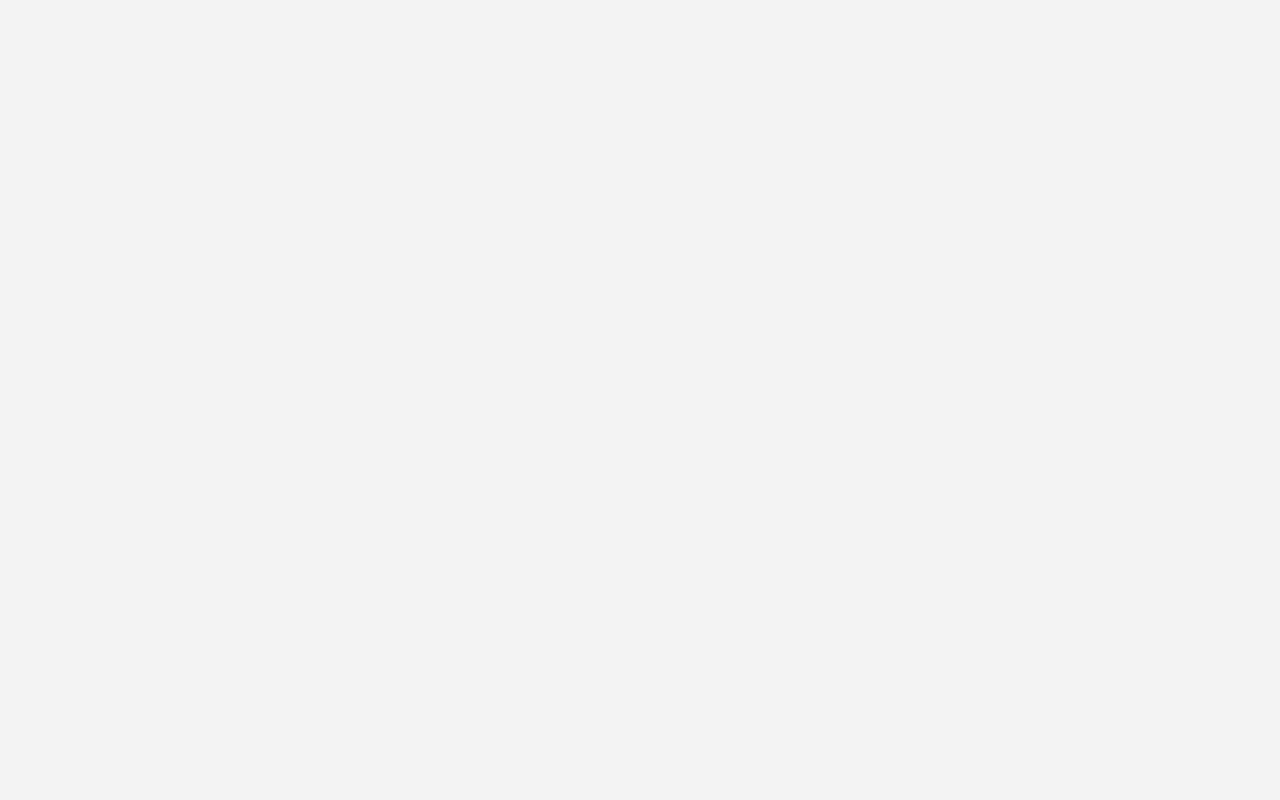
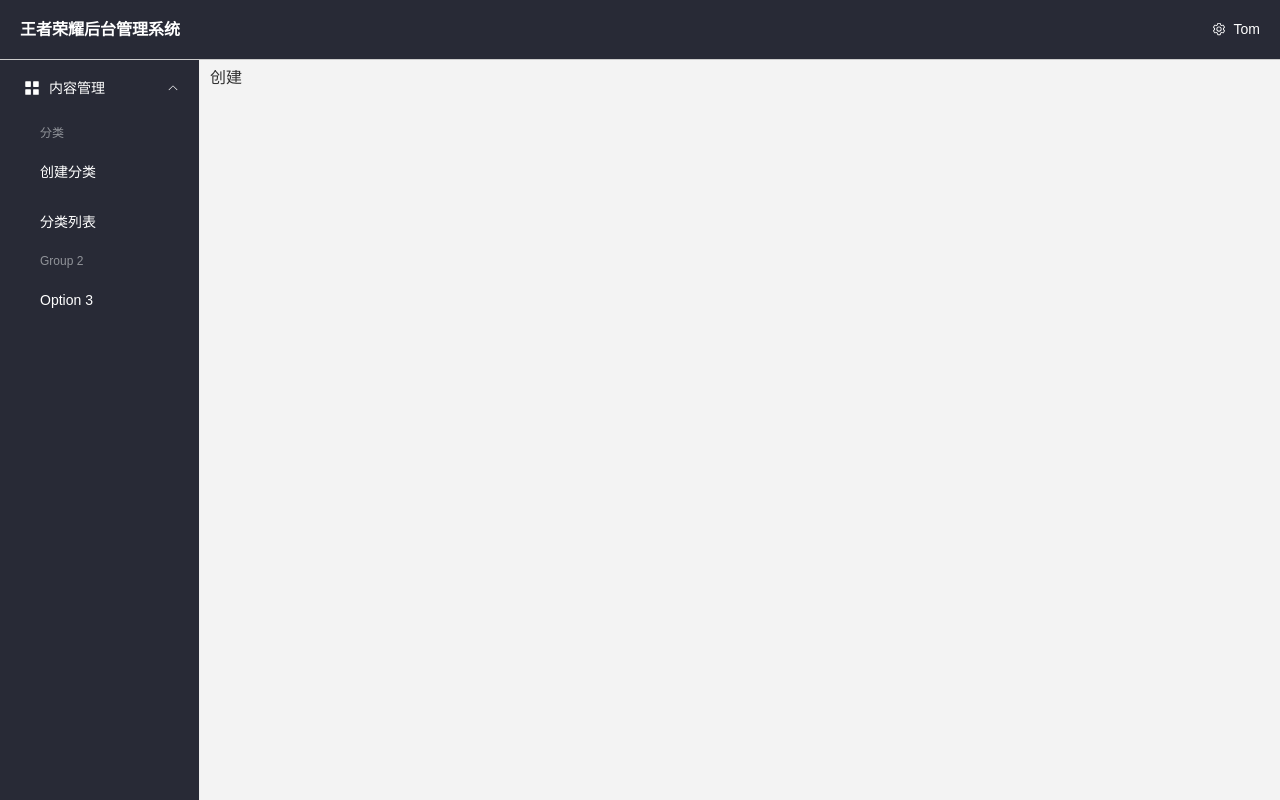
Before and after one commit to yanmiao99/honor-of-kings-project, a Vue app in the folder admin/: page /#/categories/create in a window 1280 px wide. Before the commit this address had no page. Built offline with nearby package versions, Linux system fonts and the light colour scheme.

Commit message:
feat : categories 布局

```diff
--- a/admin/src/router/index.js
+++ b/admin/src/router/index.js
@@ -1,14 +1,26 @@
-import { createRouter, createWebHashHistory } from "vue-router";
+import {createRouter, createWebHashHistory} from 'vue-router'
 
 const router = createRouter({
   history: createWebHashHistory(import.meta.env.BASE_URL), // history: createWebHistory(import.meta.env.BASE_URL),
-  routes: [
-    {
-      path: "/",
-      name: "home",
-      component: () => import("../views/home.vue"),
-    },
-  ],
-});
+  routes: [{
+    path: '/', name: 'main', component: () => import('../views/main.vue'), children: [{
+      path: 'categories/create',
+      name: 'categories-create',
+      component: () => import('../views/categories/create.vue'),
+      meta: {
+        title: '分类创建'
+      }
+    }, {
+      path: 'categories/list',
+      name: 'categories-list',
+      component: () => import('../views/categories/list.vue'),
+      meta: {
+        title: '分类列表'
+      }
+    }], meta: {
+      title: '导航页'
+    }
+  }]
+})
 
-export default router;
+export default router
--- /dev/null
+++ b/admin/src/views/categories/create.vue
@@ -0,0 +1,10 @@
+<template>
+  创建
+</template>
+
+<script setup>
+</script>
+
+<style scoped>
+
+</style>
--- /dev/null
+++ b/admin/src/views/categories/list.vue
@@ -0,0 +1,10 @@
+<template>
+  列表
+</template>
+
+<script setup>
+</script>
+
+<style scoped>
+
+</style>
--- a/admin/src/views/home.vue
+++ b/admin/src/views/main.vue
@@ -92,7 +92,8 @@ import {Menu as IconMenu, Setting} from '@element-plus/icons-vue'
   }
 
   .el-main {
-    padding: 0;
+    padding: 10px;
+    box-sizing: border-box;
   }
 
   .toolbar {
```
